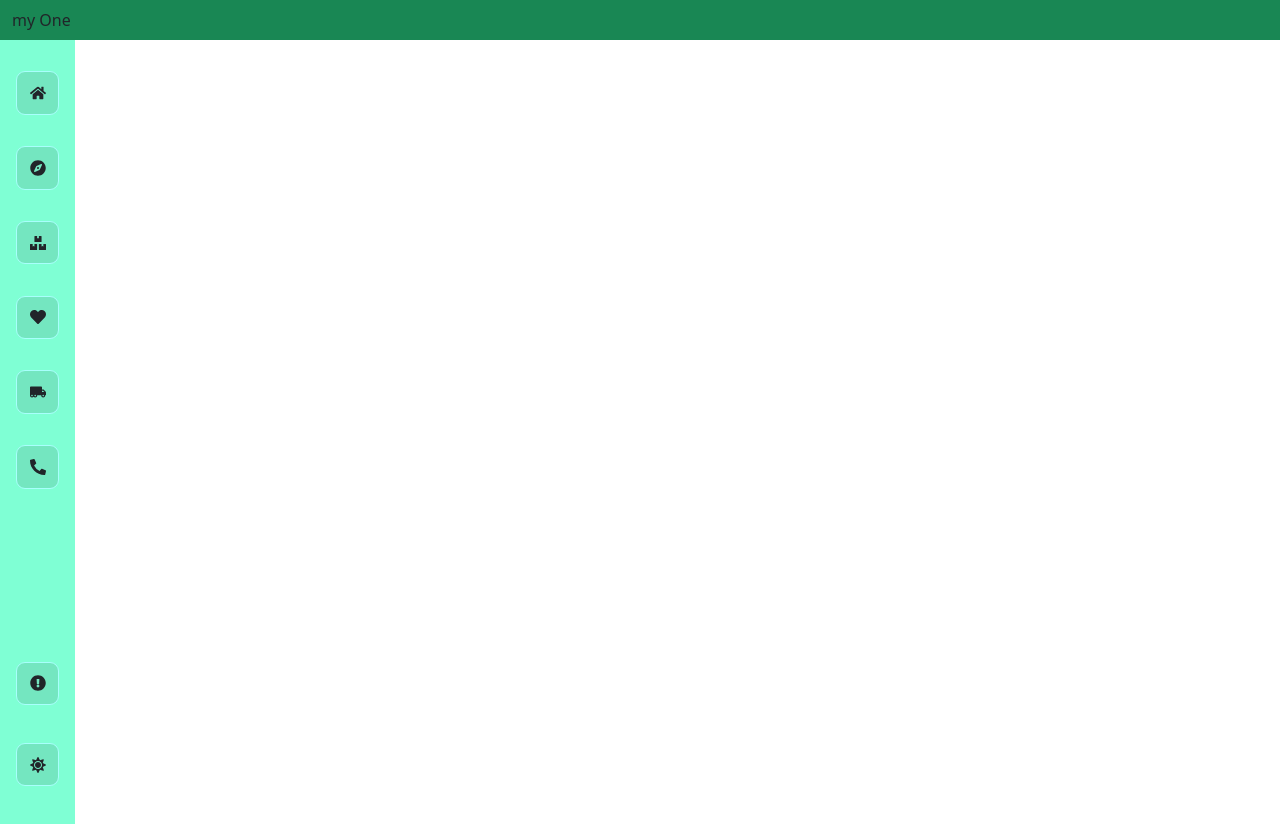
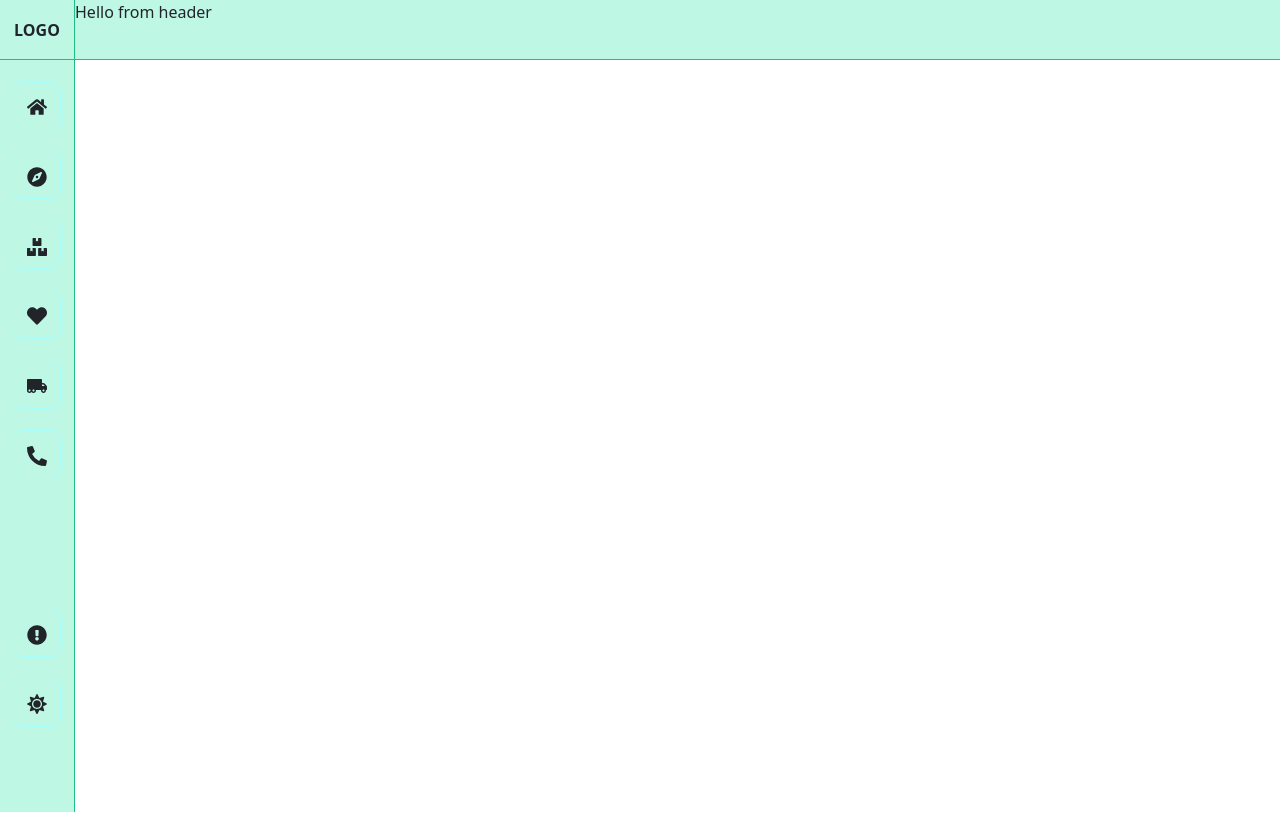
Before and after one commit to Adityaverma4648/EcommerceReact, a React (Create React App) app: page / in a window 1280 px wide. Built offline with nearby package versions, Linux system fonts and the light colour scheme.

Commit message:
Establishing app routes

```diff
--- a/src/App.css
+++ b/src/App.css
@@ -12,27 +12,45 @@ body{
 body::-webkit-scrollbar{
     display: none;
 }
+/* Header */
+.Header{
+    height: 60px;
+    display: flex;
+    background-color: rgb(190, 248, 229);
+    border-bottom: 1px solid rgb(31, 191, 132);
+}
+.logoCont{
+    height: 100%;
+    width: 75px;
+    border-right: 1px solid rgb(31, 191, 132);
+    display: flex;
+    justify-content: center;
+    align-items: center;
+    font-weight: 700;
+}
+
 
 /*  sidebar Styles */
 .Sidebar{
-    background-color: aquamarine;
-    height: 98vh;
+    background-color: rgb(190, 248, 229);
+    height: 94vh;
     width: 75px;
-    font-size: 16px ;
+    font-size: 20px ;
+    border-right: 1px solid rgb(31, 191, 132);
 }
 .sidebarNavIconsList{
     width: 100%;
-    height: 60vh;
+    height: 55vh;
 }
 .sidebarNavIconList2{
     width: 100%;
-    height: 25vh;
+    height: 20vh;
+    margin-bottom: 4rem;
 }
 .sidebarNavIconsListElem{
     list-style-type: none;
-    background-color: rgb(116, 230, 192);
     border: 1px solid rgb(168, 255, 252);
-    padding: 0.8rem;
+    padding: 0.5rem 0.8rem;
     border-radius: 9px ;
     display: flex;
     justify-content: center;
@@ -95,3 +113,11 @@ body::-webkit-scrollbar{
 }
 
 /*  sidebar Ends */
+
+
+/* compContainer */
+
+.CompContainer{
+   width: 96vw;
+   background-color: aqua;
+}
--- a/src/App.js
+++ b/src/App.js
@@ -1,20 +1,26 @@
-import React from 'react';
+import React from "react";
 import "../src/App.css";
-import {BrowserRouter , Route, Switch} from "react-router-dom";
-import Header from "./components/Header.js"
-import Sidebar from './components/Sidebar.js';
+import { BrowserRouter, Route, Routes, Switch } from "react-router-dom";
+import Header from "./components/Header.js";
+import Sidebar from "./components/Sidebar.js";
 import Explore from "./components/Explore.js";
-
+import Home from "./components/Home";
 const App = () => {
-  const handleSearch=()=>{
-
-  }
+  const handleSearch = () => {};
   return (
+    <>
       <BrowserRouter>
         <Header search={handleSearch} />
+        <div className="d-flex">
           <Sidebar />
+          <Routes>
+            <Route path="/" element={Home}></Route>
+            <Route path="/explore" element={Explore}></Route>
+          </Routes>
+        </div>
       </BrowserRouter>
-  )
-}
+    </>
+  );
+};
 
-export default App
+export default App;
--- a/src/components/Header.js
+++ b/src/components/Header.js
@@ -8,11 +8,10 @@ const Header = ({ search }) => {
     console.log(search);
   };
   return (
-    <Container fluid className="bg-success py-2">
-      <Row>
-        <Col>my One</Col>
-      </Row>
-    </Container>
+    <div className="Header">
+      <div className="logoCont">LOGO</div>
+      Hello from header
+    </div>
   );
 };
 
--- /dev/null
+++ b/src/components/Home.js
@@ -0,0 +1,11 @@
+import React from 'react'
+
+const Home = () => {
+  return (
+    <div className='CompContainer'>
+      Home
+    </div>
+  )
+}
+
+export default Home
--- a/src/components/Sidebar.js
+++ b/src/components/Sidebar.js
@@ -6,14 +6,10 @@ import {
   FaPhoneAlt,
   FaSun,
   FaTruckMoving,
+  FaHome,
+  FaBoxes,
 } from "react-icons/fa";
-import { FaHome } from "react-icons/fa";
-import { FaBoxes } from "react-icons/fa";
-
-import Container from "react-bootstrap/Container";
-import Row from "react-bootstrap/Row";
-import Col from "react-bootstrap/Col";
-
+import { Link } from "react-router-dom";
 const Sidebar = () => {
   return (
     <div className="Sidebar d-flex flex-column d-flex flex-column justify-content-between left-0 position-absolute">
@@ -24,7 +20,9 @@ const Sidebar = () => {
           data-bs-toggle="tooltip"
           title="Home"
         >
-          <FaHome />
+          <Link to="/">
+            <FaHome className="text-dark" />
+          </Link>
         </li>
         {/* <FaCompass /> */}
         <li
@@ -32,7 +30,9 @@ const Sidebar = () => {
           data-bs-toggle="tooltip"
           title="Explore"
         >
-          <FaCompass />
+          <Link to="/explore">
+            <FaCompass className="text-dark" />
+          </Link>
         </li>
         {/*  products */}
         <li
@@ -40,7 +40,9 @@ const Sidebar = () => {
           data-bs-toggle="tooltip"
           title="Products"
         >
-          <FaBoxes />
+          <Link to="/products">
+            <FaBoxes className="text-dark" />
+          </Link>
         </li>
         {/*  Saved */}
         <li
@@ -48,7 +50,9 @@ const Sidebar = () => {
           data-bs-toggle="tooltip"
           title="Saved"
         >
-          <FaHeart />
+          <Link to="/saved">
+            <FaHeart className="text-dark" />
+          </Link>
         </li>
         {/*  */}
         <li
@@ -56,7 +60,9 @@ const Sidebar = () => {
           data-bs-toggle="tooltip"
           title="OrdersNDelivery"
         >
-          <FaTruckMoving />
+          <Link to="/orderNdelivery">
+            <FaTruckMoving className="text-dark" />
+          </Link>
         </li>
         {/*  Saved */}
         <li
@@ -64,7 +70,9 @@ const Sidebar = () => {
           data-bs-toggle="tooltip"
           title="After Sales"
         >
-          <FaPhoneAlt />
+          <Link to="/afterSales">
+            <FaPhoneAlt className="text-dark" />
+          </Link>
         </li>
       </div>
       <div className="sidebarNavIconList2 d-flex flex-column justify-content-evenly align-items-center">
@@ -73,7 +81,9 @@ const Sidebar = () => {
           data-bs-toggle="tooltip"
           title="Feedback"
         >
-          <FaExclamationCircle />
+          <Link to="/feedback">
+            <FaExclamationCircle className="text-dark" />
+          </Link>
         </li>
         {/*  settings */}
         <li
@@ -81,7 +91,9 @@ const Sidebar = () => {
           data-bs-toggle="tooltip"
           title="Settings"
         >
-          <FaSun />
+          <Link to="/Settings">
+            <FaSun className="text-dark" />
+          </Link>
         </li>
       </div>
     </div>
```
Lines whose indentation alone changed are shown as unchanged.
